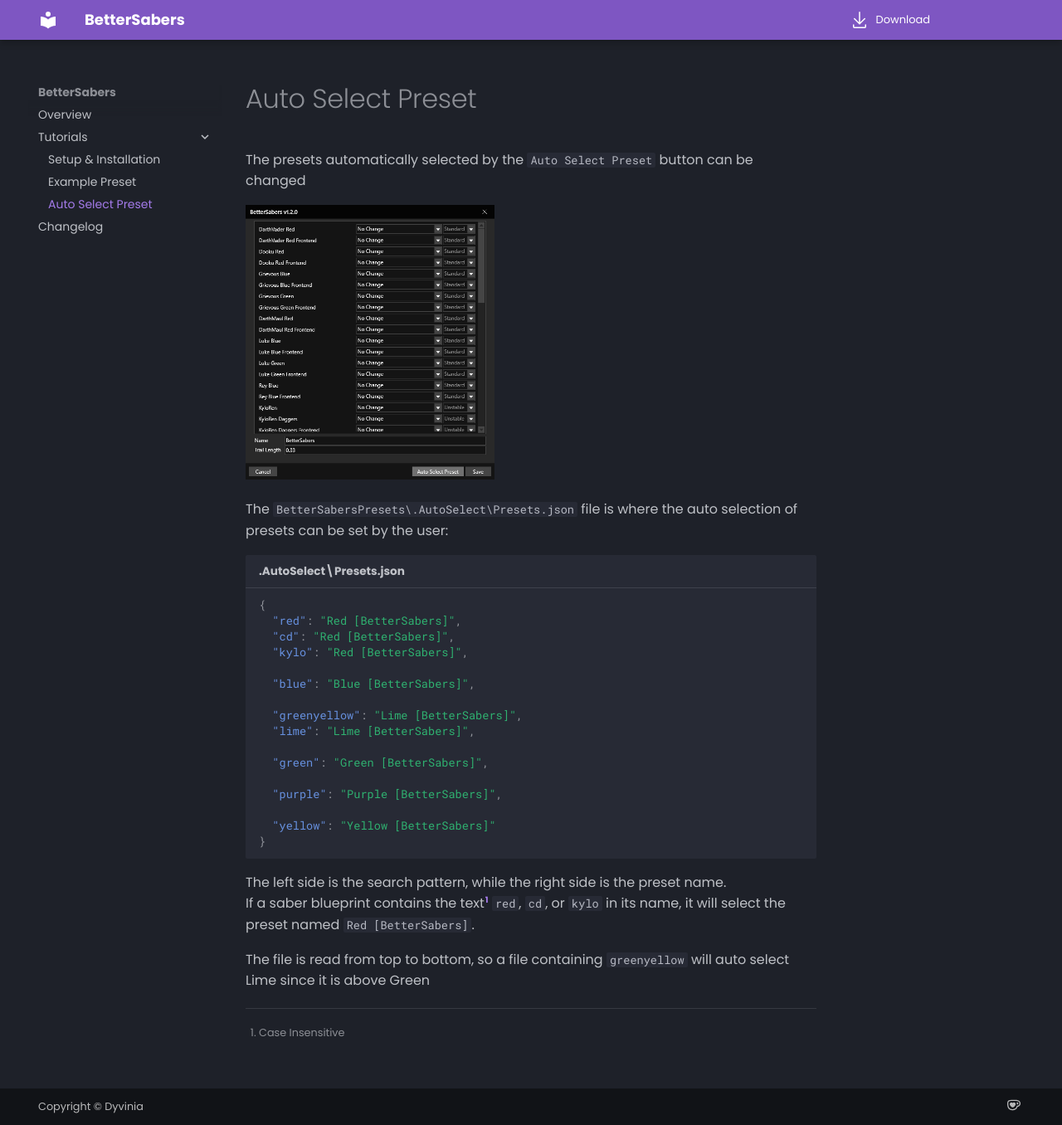
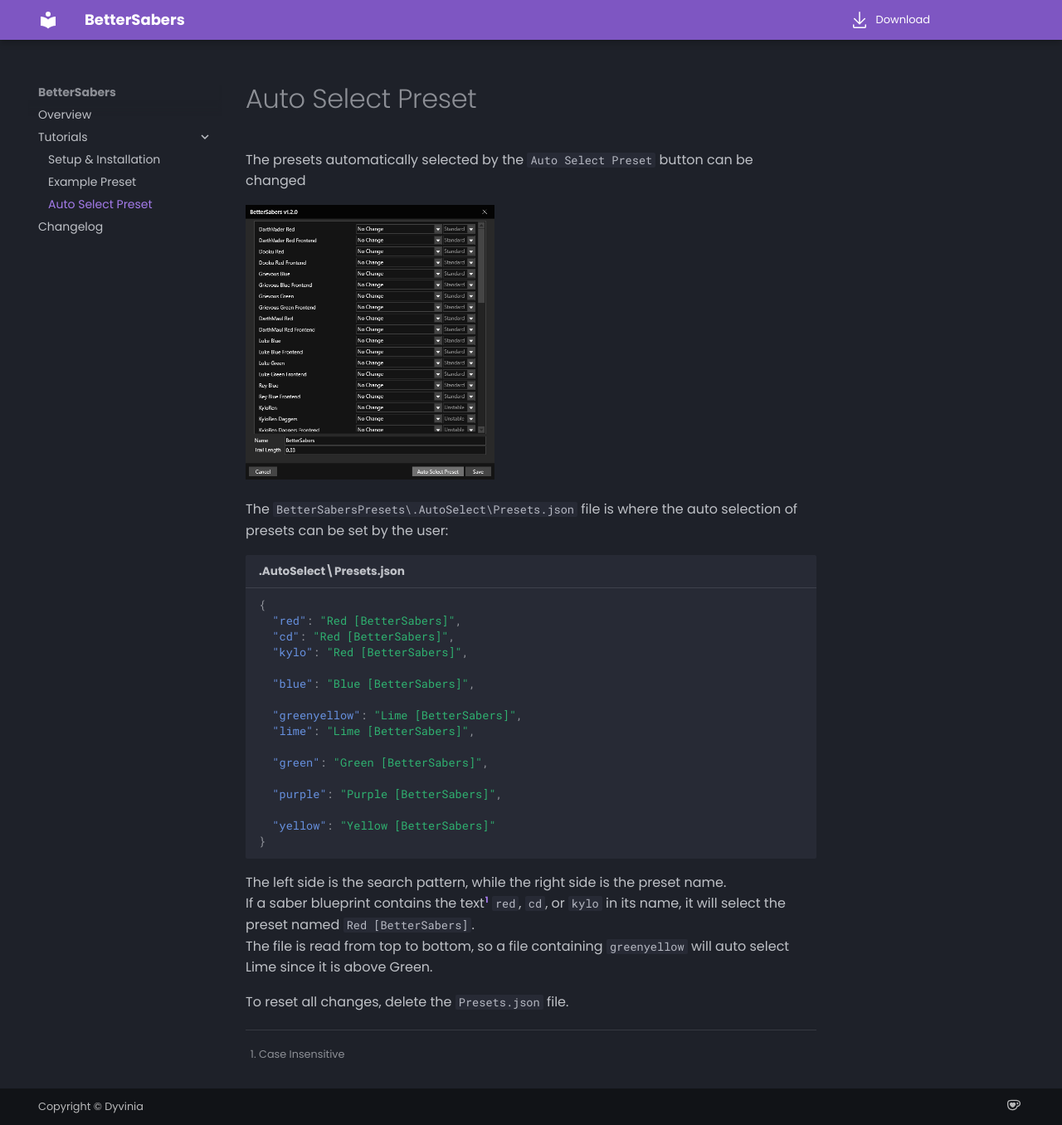
Before and after one commit to Dyvinia/BetterSabersDocs, an MkDocs documentation site: the page built from docs/Tutorials/AutoPreset.md, in a window 1280 px wide and 1356 px high. Shown: the whole window at 83% size. Built offline with MkDocs 1.6.1 and Material for MkDocs 9.7.7, drawn with Linux system fonts in a browser that asks for light colours.

Commit message:
update info on autopresets

```diff
--- a/docs/Tutorials/AutoPreset.md
+++ b/docs/Tutorials/AutoPreset.md
@@ -27,8 +27,8 @@
 
 The left side is the search pattern, while the right side is the preset name.
 If a saber blueprint contains the text[^1] `red`, `cd`, or `kylo` in its name, it will select the preset named `Red [BetterSabers]`.
+The file is read from top to bottom, so a file containing `greenyellow` will auto select Lime since it is above Green.
 
-The file is read from top to bottom, so a file containing `greenyellow` will auto select Lime since it is above Green
-
+To reset all changes, delete the `Presets.json` file.
 
 [^1]: Case Insensitive
```
